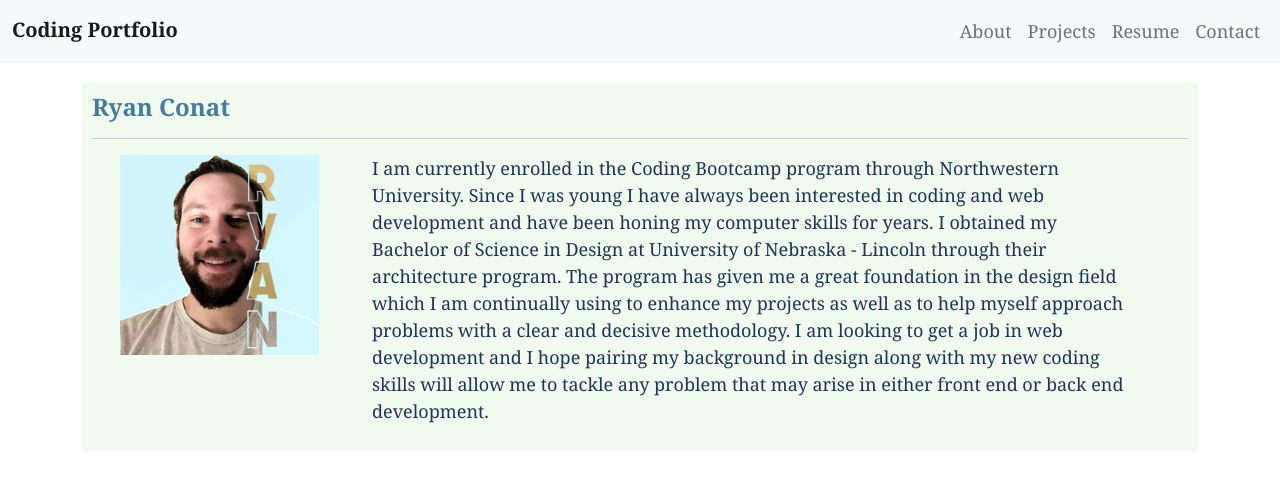
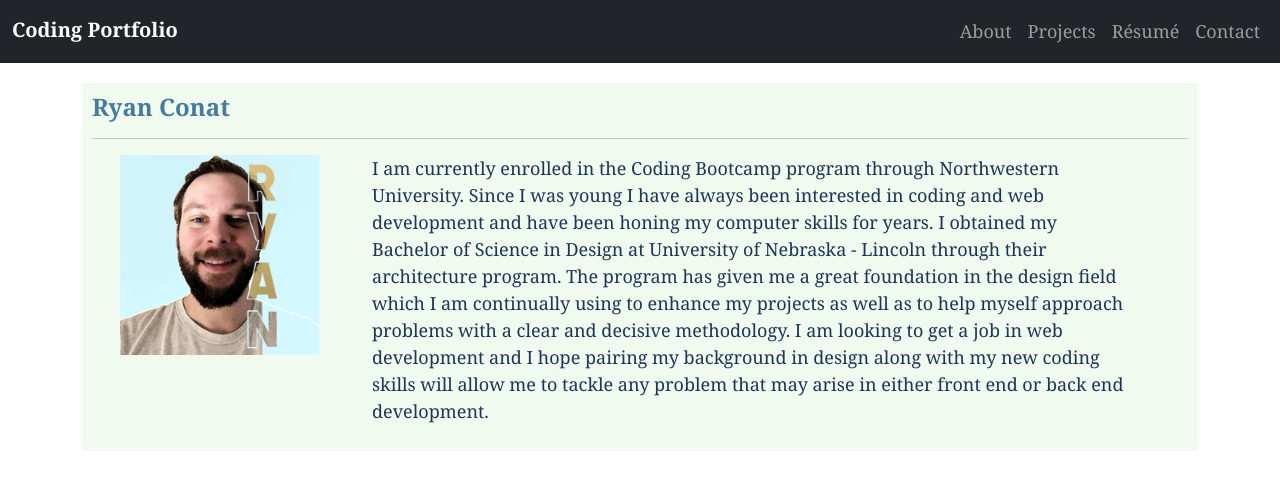
Before and after one commit to Rconat/react-portfolio, a React (Create React App) app: page / in a window 1280 px wide. Shown: the top 490 px of the page. Built offline with nearby package versions, Linux system fonts and the light colour scheme.

Commit message:
link text styling

```diff
--- a/src/App.css
+++ b/src/App.css
@@ -27,6 +27,7 @@ img {
 
 a:hover {
   text-decoration: none;
+  color: #457B9D;
 }
 
 #moreProj {
@@ -71,6 +72,7 @@ h2 {
 a {
   font-style: normal;
   color: #1D3557;
+  text-decoration: none;
 }
 
 #bio-image {
--- a/src/components/nav.js
+++ b/src/components/nav.js
@@ -3,7 +3,7 @@ import { Link } from 'react-router-dom'
 
 const Nav = () => {
     return (
-        <nav className="navbar navbar-expand-lg navbar-light bg-light">
+        <nav className="navbar navbar-expand-lg navbar-dark bg-dark">
         <div className="container-fluid">
             <h1 className="navbar-brand" href="#">Coding Portfolio</h1>
             <button className="navbar-toggler" type="button" data-bs-toggle="collapse" data-bs-target="#navbarNav" aria-controls="navbarNav" aria-expanded="false" aria-label="Toggle navigation">
@@ -18,7 +18,7 @@ const Nav = () => {
                 <Link to="/projects" className="nav-link" href="#">Projects</Link>
                 </li>
                 <li className="nav-item">
-                <Link to="/resume" className="nav-link" href="#">Resume</Link>
+                <Link to="/resume" className="nav-link" href="#">R&eacute;sum&eacute;</Link>
                 </li>
                 <li className="nav-item">
                 <Link to="/contact" className="nav-link" href="#">Contact</Link>
```
